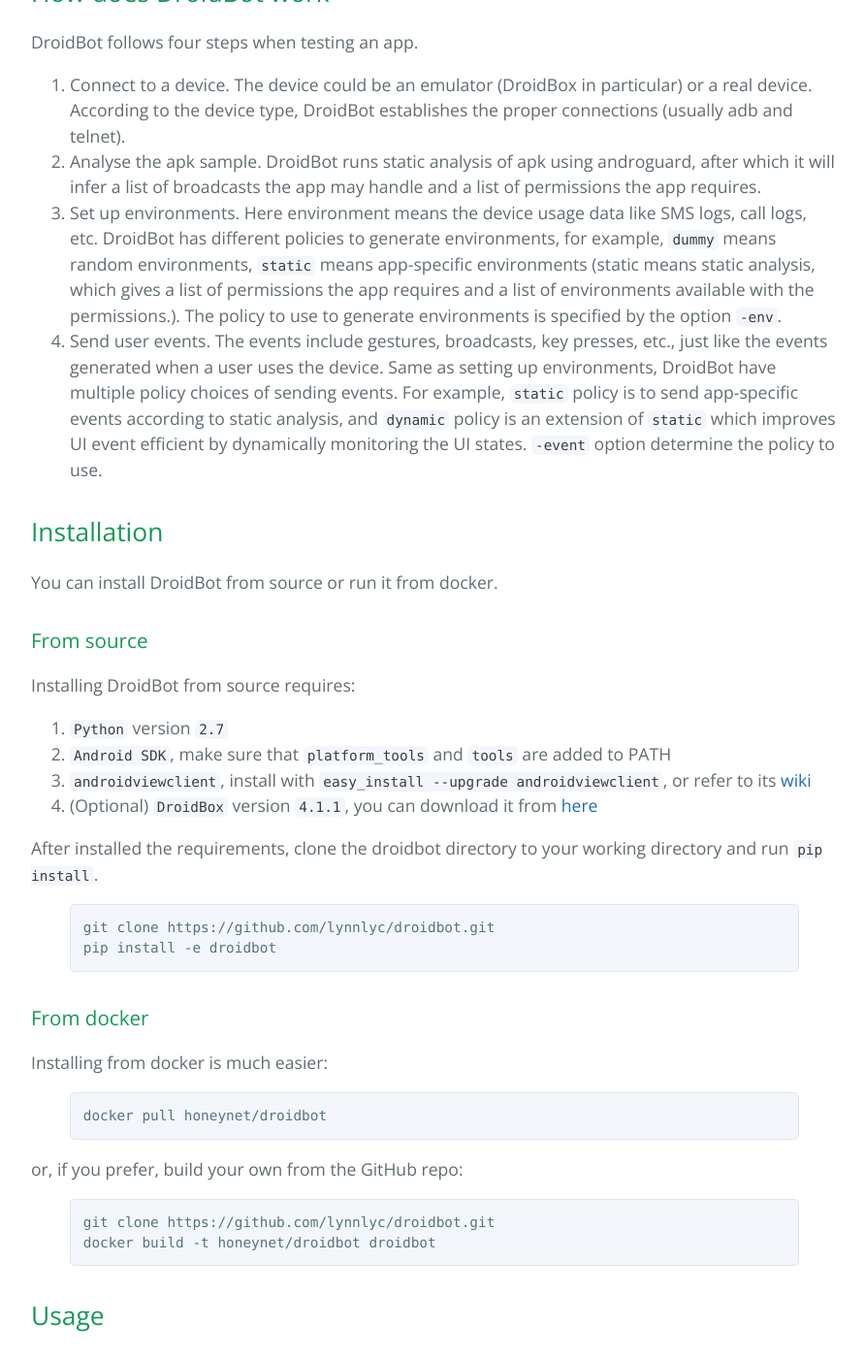
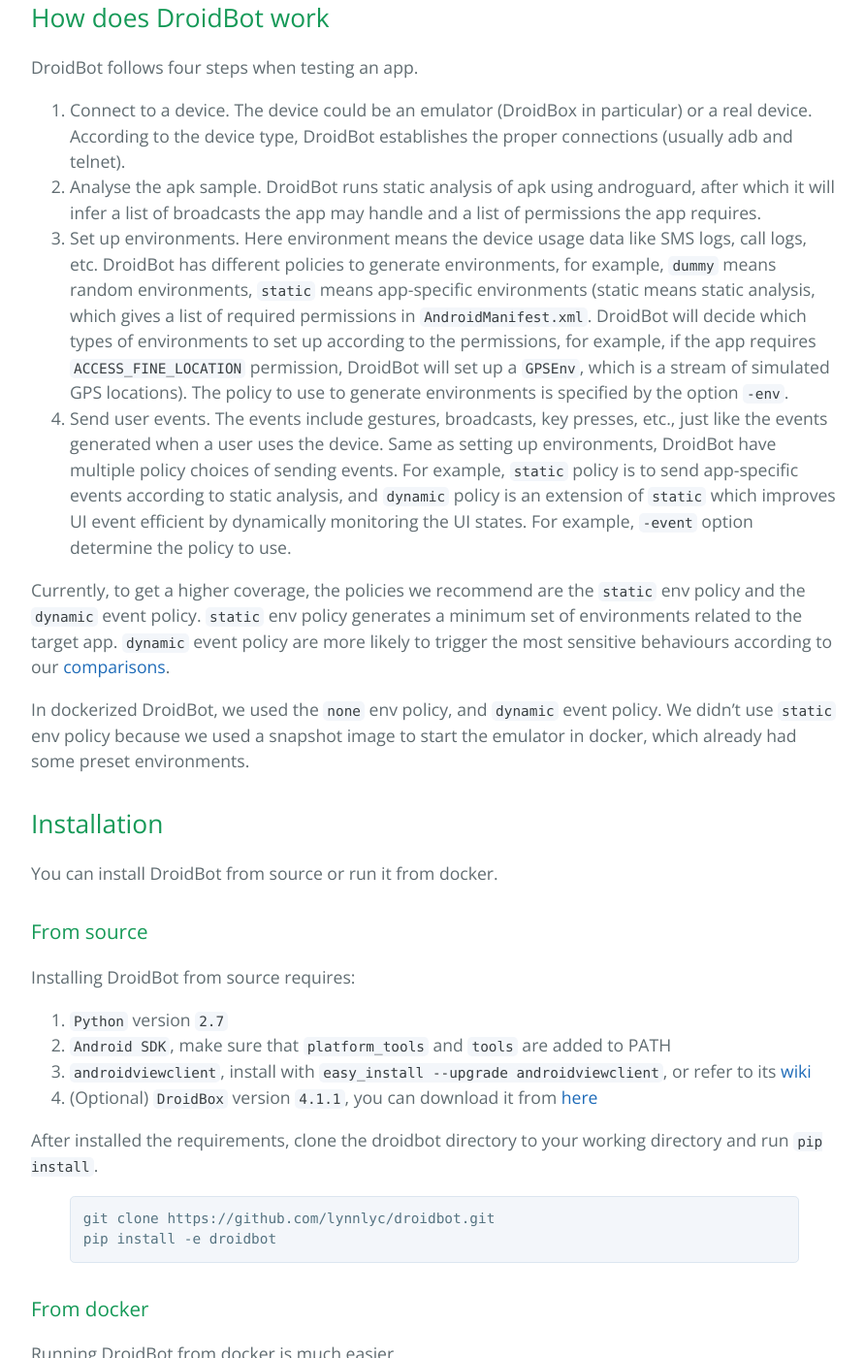
Before and after one commit to honeynet/droidbot, a Jekyll site: the page built from index.md, in a window 1280 px wide and 1400 px high, scrolled down 1293 px. Shown: the whole window at 97% size, without its empty margins (192-1084 px from the left). Built offline with Jekyll 4.4.1, drawn with Linux system fonts in a browser that asks for light colours; some of the changed text lies outside the part shown.

Commit message:
update index.md according to hannol's feedback

````diff
--- a/index.md
+++ b/index.md
@@ -45,15 +46,28 @@
 3. Set up environments. Here environment means the device usage data like SMS logs, call logs, etc.
 DroidBot has different policies to generate environments, for example,
 `dummy` means random environments, `static` means app-specific environments
-(static means static analysis, which gives a list of permissions the app requires
-and a list of environments available with the permissions.).
+(static means static analysis, which gives a list of required permissions in `AndroidManifest.xml`.
+DroidBot will decide which types of environments to set up according to the permissions,
+for example, if the app requires `ACCESS_FINE_LOCATION` permission, DroidBot will set up a `GPSEnv`,
+which is a stream of simulated GPS locations).
 The policy to use to generate environments is specified by the option `-env`.
 4. Send user events. The events include gestures, broadcasts, key presses, etc.,
 just like the events generated when a user uses the device.
 Same as setting up environments, DroidBot have multiple policy choices of sending events. For example,
 `static` policy is to send app-specific events according to static analysis, and `dynamic` policy
 is an extension of `static` which improves UI event efficient by dynamically monitoring the UI states.
+For example,
 `-event` option determine the policy to use.
+
+Currently, to get a higher coverage, the policies we recommend are the `static` env policy and
+the `dynamic` event policy.
+`static` env policy generates a minimum set of environments related to the target app.
+`dynamic` event policy are more likely to trigger the most sensitive behaviours
+according to our [comparisons](#list-of-posts).
+
+In dockerized DroidBot, we used the `none` env policy, and `dynamic` event policy.
+We didn't use `static` env policy because we used a snapshot image to start the emulator in docker,
+which already had some preset environments.
 
 ## Installation
 You can install DroidBot from source or run it from docker.
@@ -78,7 +92,9 @@
 
 ### From docker
 
-Installing from docker is much easier:
+Running DroidBot from docker is much easier.
+
+To get the docker image:
 
 {% highlight bash %}
 docker pull honeynet/droidbot
@@ -90,6 +106,8 @@
 git clone https://github.com/lynnlyc/droidbot.git
 docker build -t honeynet/droidbot droidbot
 {% endhighlight %}
+
+That's it! Refer to [Usage with docker](#usage-with-docker) section for how to use.
 
 ## Usage
 
@@ -155,13 +173,10 @@
 The unit test scripts are in `droidbot/tests` folder. Run them with:
 
 {% highlight bash %}
-python -m unittest discover droidbot/droidbot/tests
+python -m unittest discover droidbot/tests
 {% endhighlight %}
-```
-python -m unittest discover droidbot/tests
-```
 
-note that running the tests requires a emulator with serial-no `emulator-5554` already started.
+note that running the tests requires an emulator with serial-no `emulator-5554` already started.
 
 ### Comparisons with Monkey
 You can also compare DroidBot with different policies and `adb monkey` by running the evaluator:
@@ -174,6 +189,23 @@
 The evaluator will generate a markdown report containing the detailed comparisons.
 I have already published some of the visualized reports in [List of Posts](list-of-posts).
 
+## Limitations
+
+1. When running DroidBot with DroidBox, DroidBox counts accesses to sensitive resources as sensitive behaviours,
+but DroidBot have to access some of them (socket, fd, etc.) to do things, so does `monkey`.
+It cause DroidBox mistaking DroidBot's benign actions for sensitive behaviours (false positives).
+Thus we disabled monitoring of some resources in the tailored version of DroidBox.
+It is a temporary solution because it causes some false negatives.
+2. Although we evaluated DroidBot by comparing the log counts of DroidBox and saw some advantages of DroidBot,
+we don't think the log count is a very reasonable matrix.
+The better matrix is `test coverage`, however we have not found a good way to measure test coverage of app.
+(Most of existing test coverage tools require source code or repackaging,
+but we want DroidBot applied to all of the apps, including those without source code or cannot be repackaged.)
+3. Although DroidBot is smarter than monkey, it is far less intelligent than manual testing.
+DroidBot is weak in understanding the view and dealing with unexpected situations, for example,
+It may be confused by login screens, popup windows, drop-down menus, and so on.
+
+
 ## List of Posts
 
 {% for post in site.posts %}
````
Also changed, not shown: other parts of index.md (+1 -0 lines).
